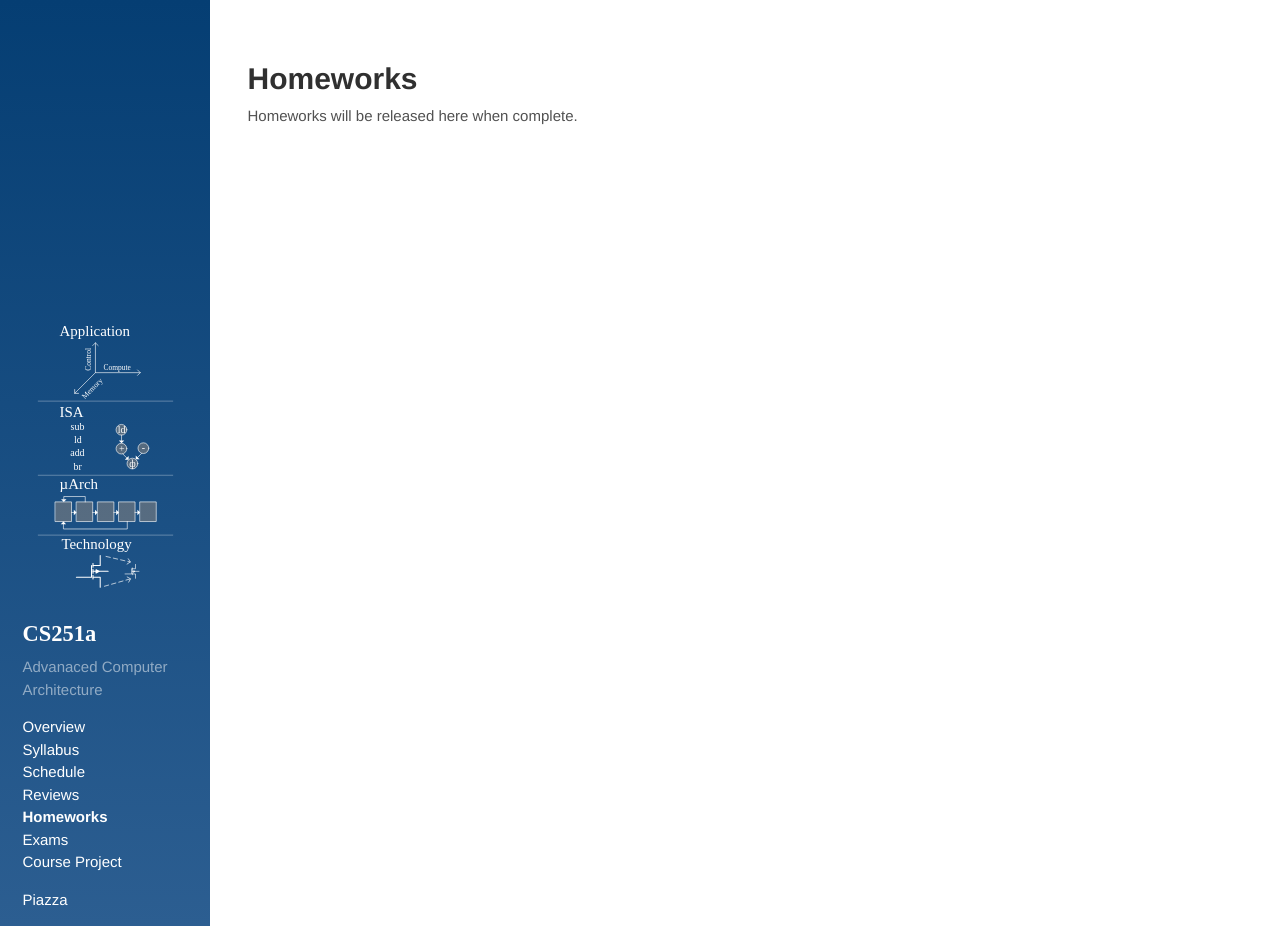
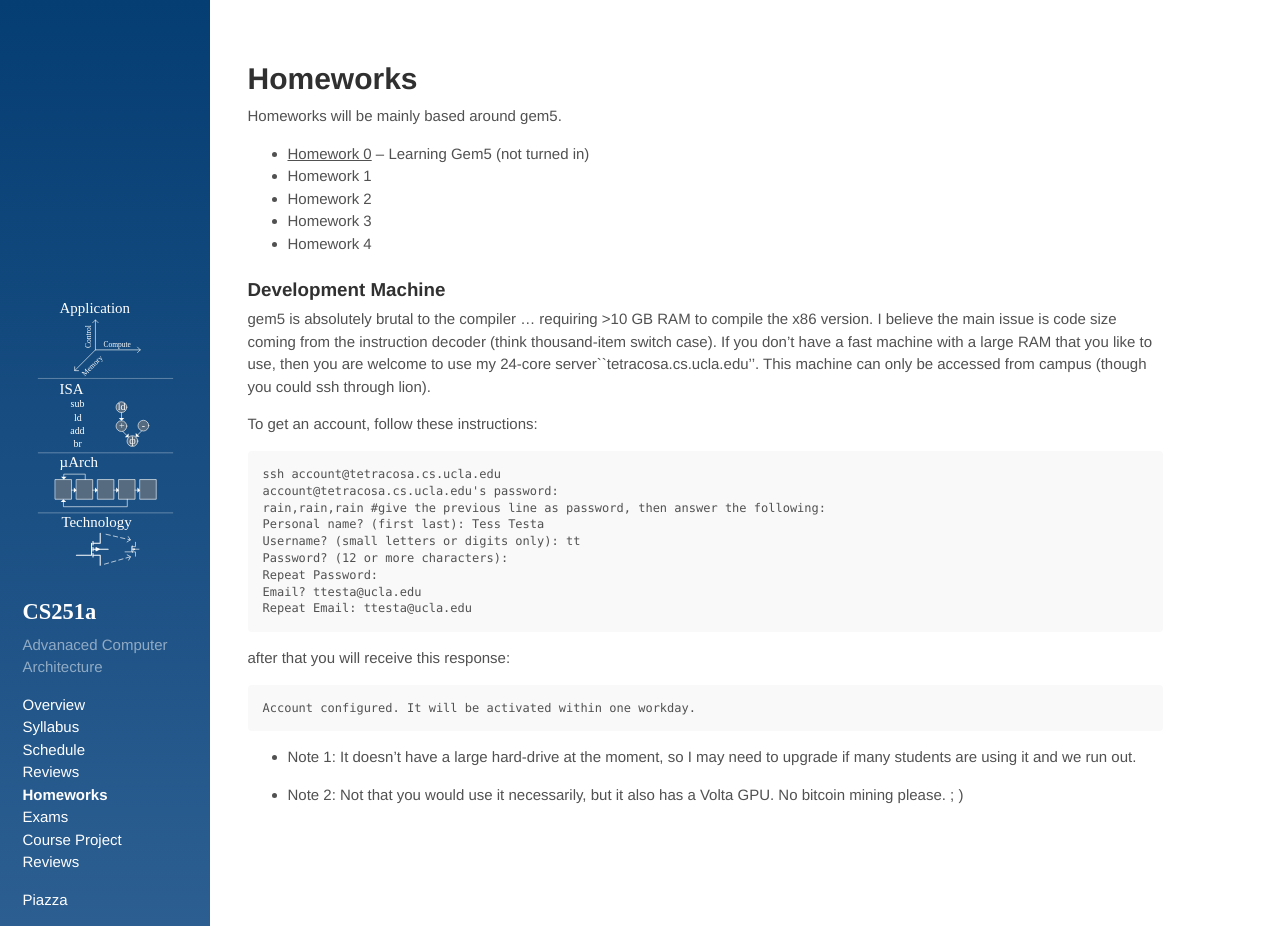
Before and after one commit to PolyArch/cs259, a Jekyll site: the page built from 05-homeworks.md, in a window 1280 px wide and 926 px high. Built offline with Jekyll 4.4.1, drawn with Linux system fonts in a browser that asks for light colours.

Commit message:
Added hw0

````diff
--- a/05-homeworks.md
+++ b/05-homeworks.md
@@ -3,4 +3,41 @@
 title: Homeworks
 ---
 
-Homeworks will be released here when complete.
+Homeworks will be mainly based around gem5.
+
+* [Homework 0]({{site.baseurl}}/hws/hw0) -- Learning Gem5 (not turned in)
+* Homework 1
+* Homework 2
+* Homework 3
+* Homework 4
+
+### Development Machine
+
+gem5 is absolutely brutal to the compiler ... requiring >10 GB
+RAM to compile the x86 version.  I believe the main issue is code size coming from the instruction decoder (think thousand-item
+switch case).  If you don't have a fast
+machine with a large RAM that you like to use, then you are
+welcome to use my 24-core server``tetracosa.cs.ucla.edu''.  This machine can only be accessed from campus (though you could ssh through lion).
+
+To get an account, follow these instructions:
+
+```
+ssh account@tetracosa.cs.ucla.edu
+account@tetracosa.cs.ucla.edu's password:
+rain,rain,rain #give the previous line as password, then answer the following:
+Personal name? (first last): Tess Testa
+Username? (small letters or digits only): tt
+Password? (12 or more characters):
+Repeat Password:
+Email? ttesta@ucla.edu
+Repeat Email: ttesta@ucla.edu
+```
+
+after that you will receive this response:
+```
+Account configured. It will be activated within one workday.
+```
+
+* Note 1: It doesn't have a large hard-drive at the moment, so I may need to upgrade if many students are using it and we run out.
+
+* Note 2: Not that you would use it necessarily, but it also has a Volta GPU. No bitcoin mining please. ; )
````
Also changed, not shown: 02-schedule.md (+3 -2 lines), hws/hw0.md (added, +38 -0 lines), 1 other file.
